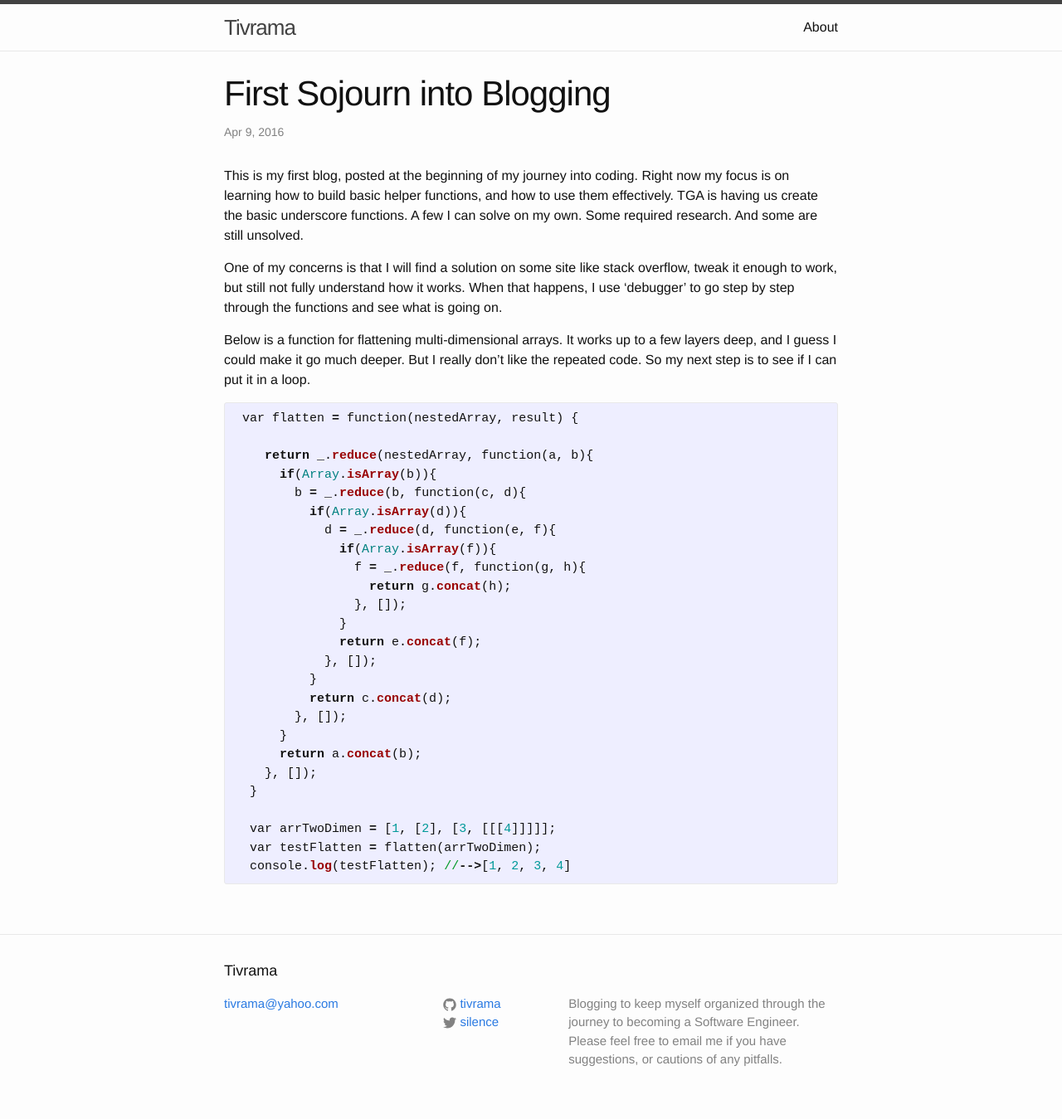
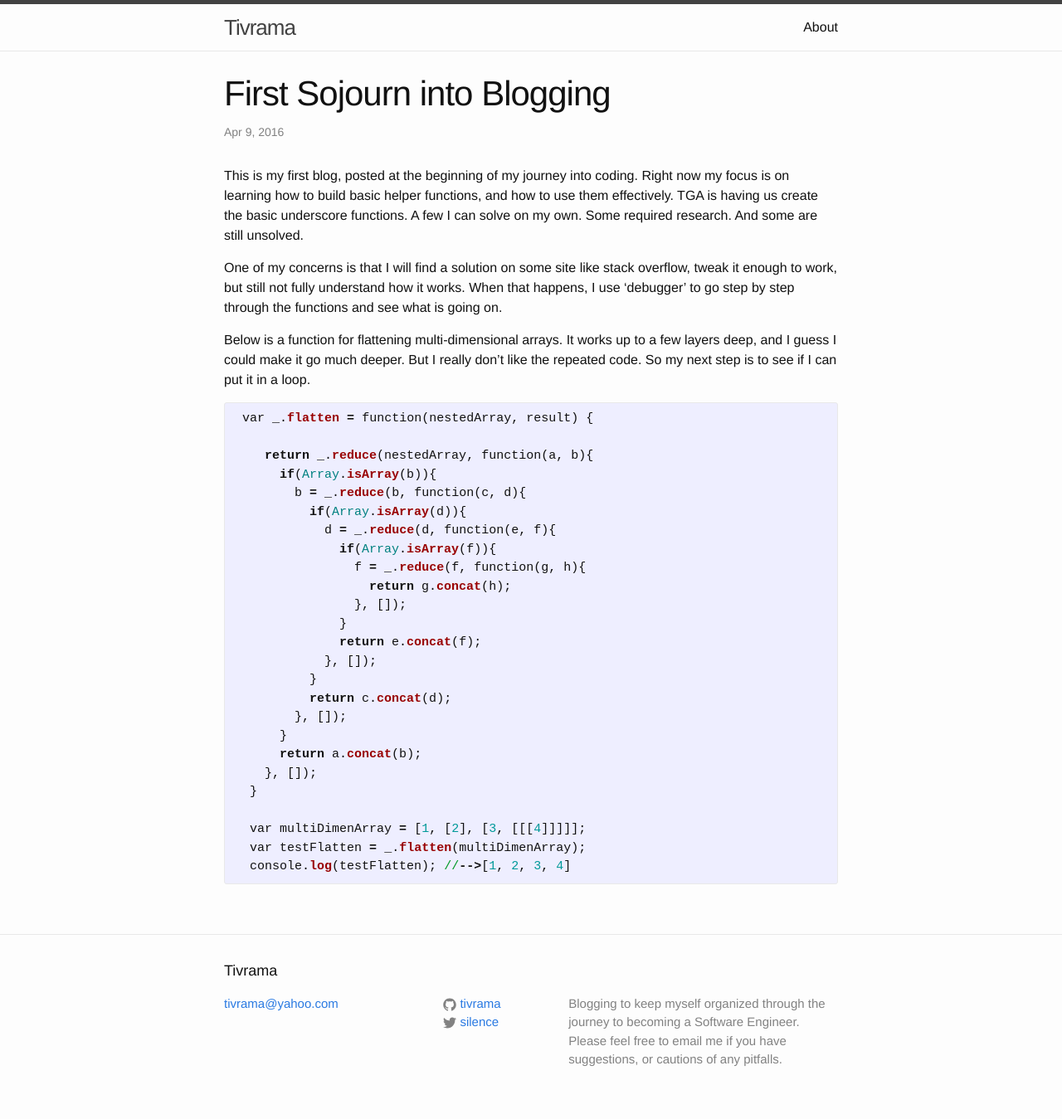
Before and after one commit to tivrama/tivrama.github.io, a Jekyll site: the page built from _posts/2016-04-09-welcome-to-jekyll.markdown, in a window 1280 px wide. Shown: the whole page at 83% size. Built offline with Jekyll 4.4.1, drawn with Linux system fonts in a browser that asks for light colours.

```diff
--- a/_posts/2016-04-09-welcome-to-jekyll.markdown
+++ b/_posts/2016-04-09-welcome-to-jekyll.markdown
@@ -18,7 +18,7 @@
 Jekyll also offers powerful support for code snippets: -->
 
 {% highlight ruby %}
- var flatten = function(nestedArray, result) {
+ var _.flatten = function(nestedArray, result) {
 
     return _.reduce(nestedArray, function(a, b){
       if(Array.isArray(b)){
@@ -40,8 +40,8 @@
     }, []);
   }
 
-  var arrTwoDimen = [1, [2], [3, [[[4]]]]];
-  var testFlatten = flatten(arrTwoDimen);
+  var multiDimenArray = [1, [2], [3, [[[4]]]]];
+  var testFlatten = _.flatten(multiDimenArray);
   console.log(testFlatten); //-->[1, 2, 3, 4]
 {% endhighlight %}
 
```
